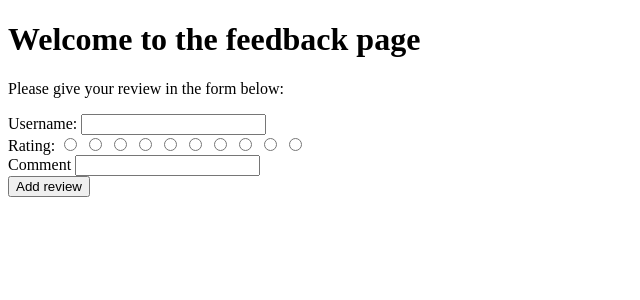
After one commit to Aramymo/Intervolga_Practice, a PHP site: page /templates/add_review.php in a window 1280 px wide. The commit adds this page. Shown: the top 300 px of the page, without its empty margins (0-640 px from the left). Run offline with PHP 8.4, Linux system fonts and the light colour scheme.

Commit message:
Add review function
Была написана функция для добавления отзыва

```diff
--- /dev/null
+++ b/templates/add_review.php
@@ -0,0 +1,37 @@
+<!DOCTYPE html>
+<html lang="ru-en">
+<head>
+    <meta charset="UTF-8">
+    <title>Feedback</title>
+</head>
+<body>
+<h1>Welcome to the feedback page</h1>
+<p>Please give your review in the form below:</p>
+<div>
+    <form method="POST" action="/api/add_review/">
+        <div>
+            <label>Username:</label>
+            <input type="text" name="username">
+        </div>
+        <div>
+            <label>Rating:</label>
+            <input type="radio" name="rating" value="1">
+            <input type="radio" name="rating" value="2">
+            <input type="radio" name="rating" value="3">
+            <input type="radio" name="rating" value="4">
+            <input type="radio" name="rating" value="5">
+            <input type="radio" name="rating" value="6">
+            <input type="radio" name="rating" value="7">
+            <input type="radio" name="rating" value="8">
+            <input type="radio" name="rating" value="9">
+            <input type="radio" name="rating" value="10">
+        </div>
+        <div>
+            <label>Comment</label>
+            <input type="text" name="comment">
+        </div>
+        <input type="submit" value="Add review">
+    </form>
+</div>
+</body>
+</html>
```
Also changed, not shown: app/sqlitequery.php (+12 -4 lines), public/index.php (+38 -7 lines), db/Reviews.db, templates/reviews.php (renamed from templates/reviews.phtml).
